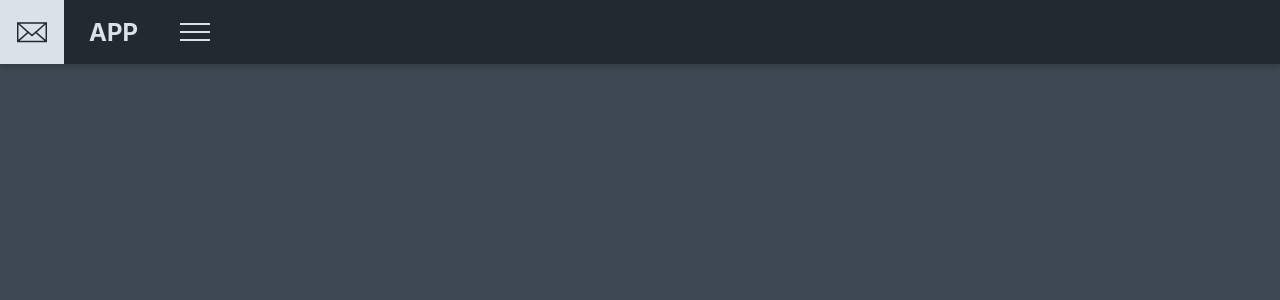
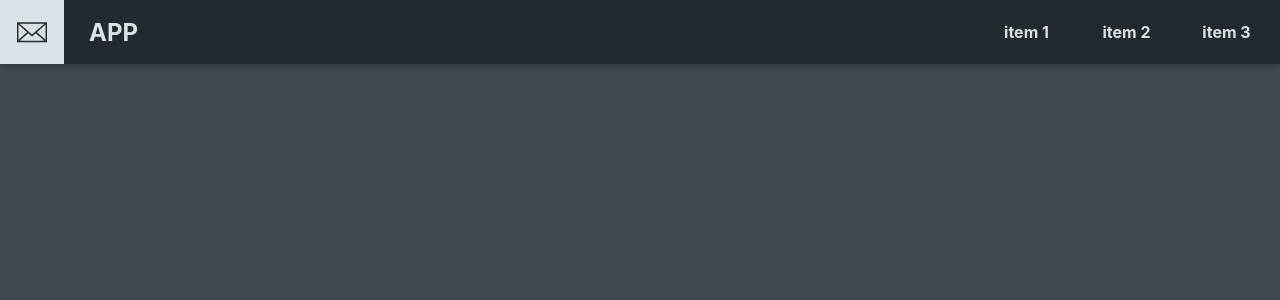
Before and after one commit to WalkerFrederick/app_template, a React (Create React App) app: page / in a window 1280 px wide. Shown: the top 300 px of the page. Built offline with nearby package versions, Linux system fonts and the light colour scheme.

Commit message:
right navigation will now diplay on the navbar in larger viewports

```diff
--- a/src/components/Navbar/RightSlide/index.scss
+++ b/src/components/Navbar/RightSlide/index.scss
@@ -41,3 +41,66 @@
         }
     }
 }
+
+@media screen and (min-width: 900px) {
+    .nav-right {
+        z-index: 1001;
+    }
+    .RightSlide {
+        color: $brandcolor;
+        position: fixed;
+        top: 0;
+        right: 0;
+        width: 80vw;
+        height: 64px;
+        z-index: 10000;
+
+        display: flex;
+        align-items: center;
+        justify-content: flex-end;
+
+
+        ul {
+            height: 64px;
+        }
+
+        li {
+            width: auto;
+            min-width: 70px;
+            padding: 0 15px;
+            height: 100%;
+            text-align: center;
+            word-wrap: none;
+            cursor: pointer;
+            font-weight: 700;
+            font-size: 1rem;
+            float: left;
+            display: flex;
+            align-items: center;
+        }
+        li:hover {
+            background: $alt-background;
+        }
+        span {
+            display: block;
+        }
+        .main-navigation {
+            list-style: none;
+            padding: 0 0;
+            margin: 0;
+            z-index: 1000;
+
+            border-bottom: none;
+            li {
+                font-weight: 700;
+                font-size: 1rem;
+                .arrow {
+                    display: none;
+                }
+            }
+        }
+        .aside-navigation {
+            display: none;
+        }
+    }
+}
--- a/src/components/Navbar/index.js
+++ b/src/components/Navbar/index.js
@@ -56,7 +56,7 @@ class Navbar extends React.Component {
                     <a href='/#' title='logo' className='logo'>
                         <h1>APP</h1>
                     </a>
-                    <button className={this.state.rightActive ? 'button-active' : null} onClick={this.handleRightClick.bind(this)}>
+                    <button className={this.state.rightActive ? 'button-active' : null} id='right-icon' onClick={this.handleRightClick.bind(this)}>
                         <span/>
                         <span/>
                         <span/>
--- a/src/components/Navbar/index.scss
+++ b/src/components/Navbar/index.scss
@@ -97,7 +97,6 @@ button span {
     bottom: 0;
     right: -100%;
     box-shadow: 0px 4px 4px 4px rgba($color: #000000, $alpha: 0.14);
-
 }
 
 @keyframes showLeft {
@@ -136,6 +135,9 @@ button span {
             fill: $navbar;
         }
     }
+    #right-icon {
+        display: none;
+    }
     .RightSlide {
 
     }
```
